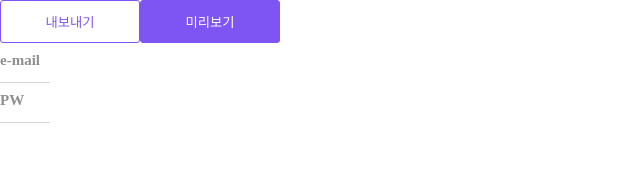
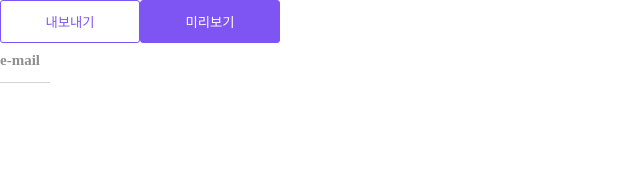
Before and after one commit to RECRUITY/re-web, a React app: page / in a window 1280 px wide. Shown: the top 173 px of the page, without its empty margins (0-640 px from the left). Built offline with nearby package versions, Linux system fonts and the light colour scheme; the HTML template or start-up script is replaced by a standard one.

Commit message:
text commit

```diff
--- a/src/containers/App/App.jsx
+++ b/src/containers/App/App.jsx
@@ -16,9 +16,6 @@ const App = () => (
     <InputLabel>
       e-mail
     </InputLabel>
-    <InputLabel>
-      PW
-    </InputLabel>
   </div>
 );
 
```
